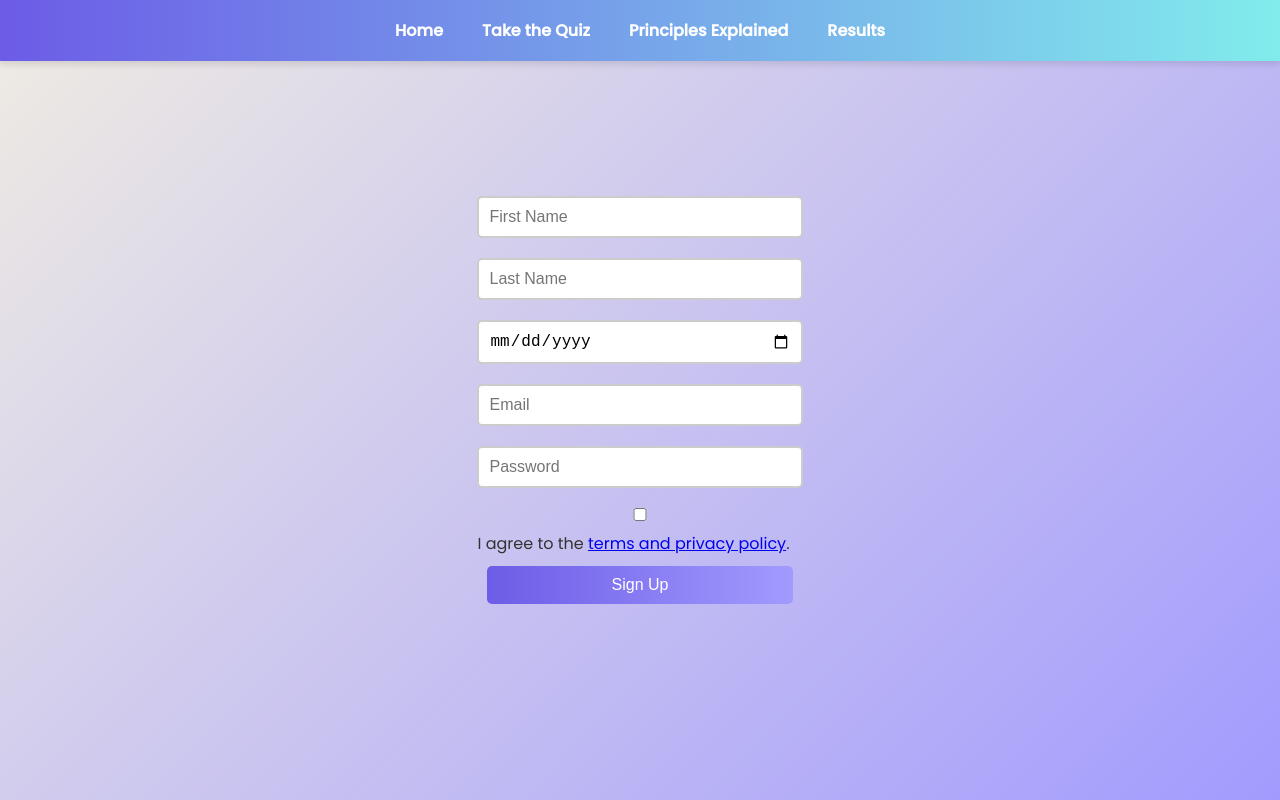
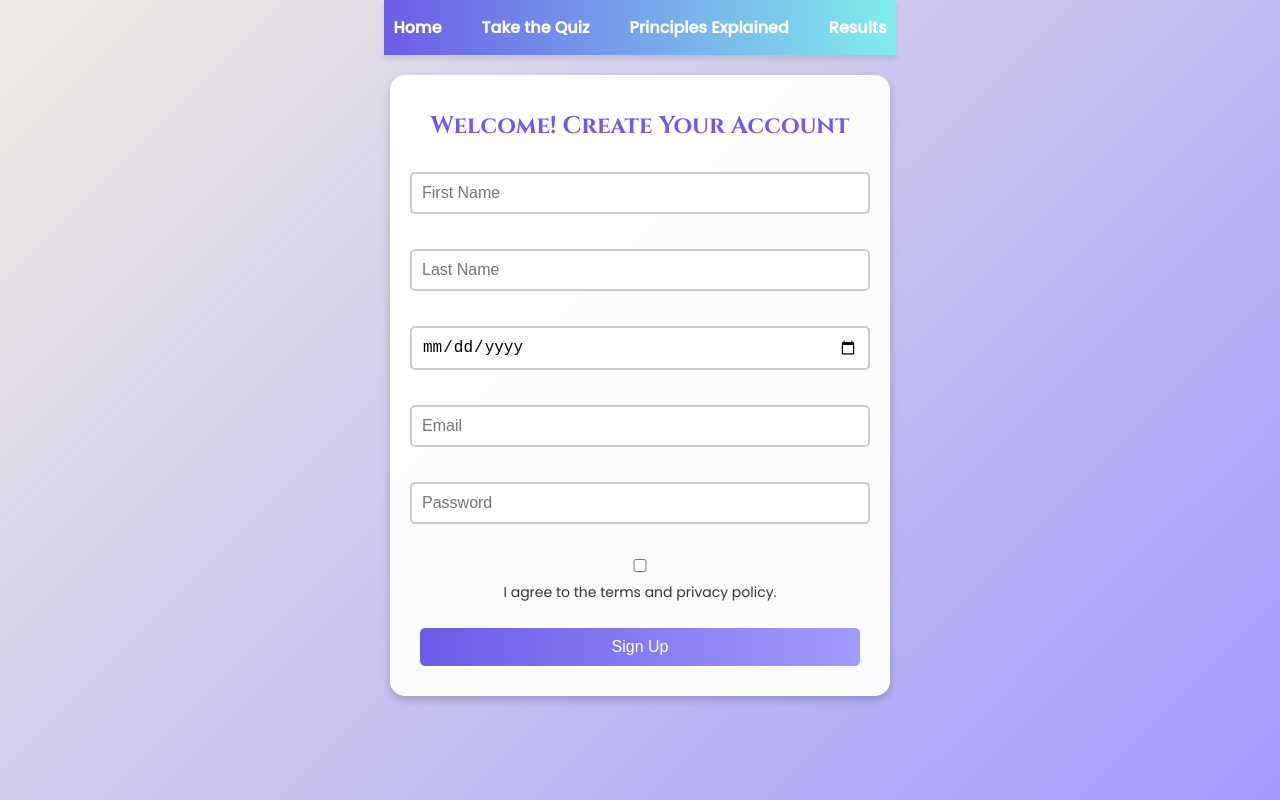
Before and after one commit to RevStanton/pythagorean-quiz, a React (Vite) app: page /pythagorean-quiz/signup in a window 1280 px wide. Built offline with nearby package versions, Linux system fonts and the light colour scheme.

Commit message:
Updated CSS for look and feel and adjusted for smaller screens.

```diff
--- a/src/components/Quiz.jsx
+++ b/src/components/Quiz.jsx
@@ -1,5 +1,6 @@
 import React, { useState } from "react";
 import questions from "../data/questions";
+
 
 function Quiz({ onComplete }) {
   const [currentQuestion, setCurrentQuestion] = useState(0);
@@ -26,9 +27,9 @@ function Quiz({ onComplete }) {
   return (
     <div className="quiz-container">
     <h2>Question {currentQuestion + 1}</h2>
-  <p className="question-text">{questions[currentQuestion].text}</p>
+    <p className="question-text">{text}</p>
     <div className="button-container">
-    {questions[currentQuestion].options.map((option, index) => (
+      {options.map((option, index) => (
         <button key={index} onClick={() => handleAnswer(option)}>
           {option.text}
         </button>
--- a/src/index.css
+++ b/src/index.css
@@ -1,3 +1,13 @@
+/* Reset and base styles for the app */
+* {
+  box-sizing: border-box;
+}
+
+html {
+  scroll-behavior: smooth;
+  height: 100%;
+}
+
 body {
   margin: 0;
   font-family: -apple-system, BlinkMacSystemFont, 'Segoe UI', 'Roboto', 'Oxygen',
@@ -5,9 +15,21 @@ body {
     sans-serif;
   -webkit-font-smoothing: antialiased;
   -moz-osx-font-smoothing: grayscale;
+  background: #f0ece2; /* Neutral background color */
+  color: #333; /* Text color */
 }
 
 code {
   font-family: source-code-pro, Menlo, Monaco, Consolas, 'Courier New',
     monospace;
 }
+
+/* Default link styles */
+a {
+  text-decoration: none;
+  color: inherit;
+}
+
+a:hover {
+  text-decoration: underline;
+}
--- a/src/pages/SignUpPage.jsx
+++ b/src/pages/SignUpPage.jsx
@@ -1,9 +1,8 @@
 import React, { useState } from "react";
-import { useNavigate } from "react-router-dom";
+import { useNavigate, Link } from "react-router-dom";
 import { auth, db } from "../firebase";
 import { createUserWithEmailAndPassword } from "firebase/auth";
 import { doc, setDoc } from "firebase/firestore";
-import { Link } from "react-router-dom";
 import "../styles/SignUpPage.css";
 
 function SignUpPage() {
@@ -18,6 +17,7 @@ function SignUpPage() {
   });
   const [error, setError] = useState("");
 
+  // Handle form input changes
   const handleChange = (e) => {
     const { name, value, type, checked } = e.target;
     setFormData({
@@ -26,13 +26,18 @@ function SignUpPage() {
     });
   };
 
+  // Handle form submission
   const handleSubmit = async (e) => {
     e.preventDefault();
+
+    // Validate terms agreement
     if (!formData.agreeToTerms) {
       setError("You must agree to the terms and privacy policy.");
       return;
     }
+
     try {
+      // Create user with Firebase Authentication
       const userCredential = await createUserWithEmailAndPassword(
         auth,
         formData.email,
@@ -40,14 +45,14 @@ function SignUpPage() {
       );
       const user = userCredential.user;
 
-      // Save additional user data to Firestore
+      // Save user data to Firestore
       await setDoc(doc(db, "users", user.uid), {
         firstName: formData.firstName,
         lastName: formData.lastName,
         dob: formData.dob,
       });
 
-      // Navigate to quiz page after successful signup
+      // Navigate to the quiz page
       navigate("/quiz");
     } catch (error) {
       setError(error.message);
@@ -55,6 +60,8 @@ function SignUpPage() {
   };
 
   return (
+    <div className="signup-container">
+      <h1>Welcome! Create Your Account</h1>
       <form onSubmit={handleSubmit}>
         <input
           type="text"
@@ -96,7 +103,7 @@ function SignUpPage() {
           onChange={handleChange}
           required
         />
-  <div className="checkbox-container">
+        <div className="terms-container">
           <input
             type="checkbox"
             name="agreeToTerms"
@@ -110,7 +117,7 @@ function SignUpPage() {
         {error && <p className="error">{error}</p>}
         <button type="submit">Sign Up</button>
       </form>
-
+    </div>
   );
 }
 
--- a/src/styles/QuizPage.css
+++ b/src/styles/QuizPage.css
@@ -35,18 +35,19 @@ h2 {
   display: flex; /* Use flexbox for alignment */
   flex-wrap: wrap; /* Makes buttons responsive to smaller screens */
   justify-content: center; /* Centers buttons horizontally */
-  gap: 15px; /* Adds consistent spacing between buttons */
+  gap: 5px; /* Adds consistent spacing between buttons */
   width: 100%; /* Ensures buttons are contained properly */
 }
 
-button {
-  width: 200px; /* Set a consistent width */
-  text-align: center; /* Center-align text within the button */
+.button {
+  flex: 1 1 auto; /* Allow buttons to grow and shrink based on container size */
+  max-width: 150px; /* Set a maximum width for the buttons */
+  text-align: center; /* Center-align text inside the button */
   padding: 10px 20px;
-  margin: 10px;
+  margin: 5px; /* Add spacing between buttons */
   border: none;
   border-radius: 5px;
-  font-size: 16px;
+  font-size: 12px;
   cursor: pointer;
   background: linear-gradient(90deg, #6c5ce7, #a29bfe);
   color: white;
--- a/src/styles/SignUpPage.css
+++ b/src/styles/SignUpPage.css
@@ -1,34 +1,57 @@
-.signup-page form input {
-  width: 100%;
-  padding: 10px;
-  margin-bottom: 15px;
-  border: 1px solid #ccc;
-  border-radius: 4px;
-  box-sizing: border-box;
+/* Signup Form Styling */
+.signup-container {
+  max-width: 500px;
+  margin: 20px auto;
+  padding: 20px;
+  background: rgba(255, 255, 255, 0.95);
+  border-radius: 15px;
+  box-shadow: 0 4px 8px rgba(0, 0, 0, 0.2);
+  text-align: center;
 }
 
-.signup-page .checkbox-container {
-  display: flex;
-  align-items: center;
-  gap: 10px;
-  margin-bottom: 15px;
+.signup-container h1 {
+  font-size: 24px;
+  margin-bottom: 20px;
+  color: #6c5ce7;
 }
 
-.signup-page .checkbox-container label {
-  font-size: 14px;
+.signup-container form {
+  display: flex;
+  flex-direction: column;
+  gap: 15px;
 }
 
-.signup-page button {
-  width: 100%;
+.signup-container input {
   padding: 10px;
-  background-color: #6c63ff;
-  color: white;
-  border: none;
-  border-radius: 4px;
-  cursor: pointer;
-  transition: background-color 0.3s ease;
+  font-size: 16px;
+  border: 2px solid #ccc;
+  border-radius: 5px;
 }
 
-.signup-page button:hover {
-  background-color: #584ed3;
+.signup-container input:focus {
+  border-color: #6c5ce7;
+  outline: none;
 }
+
+.signup-container .terms-container {
+  align-items: center;
+  justify-content: center;
+  gap: 10px;
+  font-size: 14px;
+  color: #333;
+}
+
+.signup-container button {
+  padding: 10px 20px;
+  font-size: 16px;
+  border: none;
+  border-radius: 5px;
+  cursor: pointer;
+  background: linear-gradient(90deg, #6c5ce7, #a29bfe);
+  color: white;
+  transition: background 0.3s ease-in-out;
+}
+
+.signup-container button:hover {
+  background: linear-gradient(90deg, #a29bfe, #6c5ce7);
+}
--- a/src/styles/WelcomePage.css
+++ b/src/styles/WelcomePage.css
@@ -13,6 +13,10 @@
     font-size: 28px;
     color: #333;
     margin-bottom: 20px;
+    font-weight: bold;
+    text-align: center;
+    white-space: normal; /* Ensures text wraps properly */
+    word-wrap: break-word; /* Wrap long words if necessary */
   }
 
   .intro-section {
@@ -24,7 +28,7 @@
     font-size: 16px;
     line-height: 1.6;
     color: #555;
-    margin-bottom: 15px;
+    margin: 10px 0;
   }
 
   .quiz-benefits h2 {
@@ -66,4 +70,12 @@
 
   .start-quiz-button:hover {
     background-color: #a29bfe;
+
+  /* Responsive styles for smaller screens */
+  @media (max-width: 768px) {
+    .welcome-page h1 {
+      font-size: 1.5rem; /* Slightly smaller font size for mobile */
+      margin-bottom: 15px;
+    }
   }
+}
--- a/src/styles/global.css
+++ b/src/styles/global.css
@@ -1,5 +1,4 @@
-/* global.css */
-
+/* Global Reset and Body Styling */
 body {
   font-family: 'Poppins', sans-serif;
   overflow-y: auto; /* Ensures vertical scrolling */
@@ -9,17 +8,21 @@ body {
   background: linear-gradient(135deg, #f0ece2, #a29bfe);
   color: #333;
   display: flex;
-    justify-content: center;
-    align-items: center;
-    height: 100vh;
+  flex-direction: column; /* Allows pages to stack content */
+  align-items: center; /* Centers content horizontally */
+  min-height: 100vh; /* Ensures content stretches to full height */
+  box-sizing: border-box; /* Includes padding in width/height calculations */
 }
 
+/* Global Header Styling */
 h1, h2, h3 {
   font-family: 'Cinzel', serif;
   text-align: center;
   color: #333333;
+  margin: 15px 0; /* Adds consistent spacing between headings */
 }
 
+/* Buttons */
 button {
   padding: 10px 20px;
   margin: 10px;
@@ -37,6 +40,7 @@ body {
   background: linear-gradient(90deg, #a29bfe, #6c5ce7);
 }
 
+/* Inputs (Shared for Forms) */
 input {
   padding: 10px;
   margin: 10px 0;
@@ -52,7 +56,112 @@ body {
   outline: none;
 }
 
+/* Containers for Page Layout */
+.container {
+  max-width: 900px; /* Adjusts for wide content */
+  margin: 20px auto; /* Centers content horizontally */
+  padding: 20px;
+  background: rgba(255, 255, 255, 0.95);
+  border-radius: 15px;
+  box-shadow: 0 4px 8px rgba(0, 0, 0, 0.2);
+  text-align: center;
+}
+
+.header-container {
+  text-align: center;
+  margin-bottom: 20px;
+}
+
+/* General Typography */
+p {
+  font-size: 18px;
+  margin: 15px 0;
+  line-height: 1.6; /* Improves readability */
+  color: #333;
+}
+
+/* Navigation Bar */
+.navigation {
+  width: 100%;
+  background: linear-gradient(90deg, #6c5ce7, #81ecec);
+  padding: 10px 0;
+  box-shadow: 0 4px 6px rgba(0, 0, 0, 0.1);
+  position: sticky;
+  top: 0;
+  z-index: 100;
+}
+
+.navigation ul {
+  list-style-type: none;
+  padding: 0;
+  margin: 0;
+  display: flex;
+  justify-content: center;
+  gap: 20px;
+}
+
+.navigation a {
+  text-decoration: none;
+  font-size: 16px;
+  font-weight: bold;
+  color: white;
+  padding: 5px 10px;
+  border-radius: 5px;
+}
+
+.navigation a:hover {
+  background: rgba(255, 255, 255, 0.2);
+}
+
+/* Error Messaging */
 .error {
   color: red;
   text-align: center;
 }
+
+/* Page-Specific Adjustments */
+
+/* QuizPage Shared Styles */
+.quiz-container {
+  max-width: 800px;
+  margin: 20px auto;
+  padding: 20px;
+  background: rgba(255, 255, 255, 0.95);
+  border-radius: 15px;
+  box-shadow: 0 4px 8px rgba(0, 0, 0, 0.2);
+}
+
+.quiz-container .question-text {
+  font-size: 20px;
+  margin: 15px 0;
+  text-align: center;
+  color: #333333;
+}
+
+/* Principles Explained */
+.principles-container {
+  display: flex;
+  flex-direction: column;
+  gap: 15px;
+}
+
+.principles-card {
+  background: linear-gradient(90deg, #f0ece2, #d1d8e0);
+  padding: 20px;
+  border-radius: 10px;
+  box-shadow: 0 3px 6px rgba(0, 0, 0, 0.1);
+  text-align: center;
+}
+
+.principles-card h2 {
+  font-size: 22px;
+  color: #6c5ce7;
+}
+
+/* Results */
+.results-container {
+  max-width: 700px;
+  margin: 20px auto;
+  padding: 20px;
+  text-align: center;
+}
```
Also changed, not shown: src/App.css (+1 -42 lines), src/pages/WelcomePage.jsx (+61 -4 lines). Lines whose indentation alone changed are shown as unchanged.
